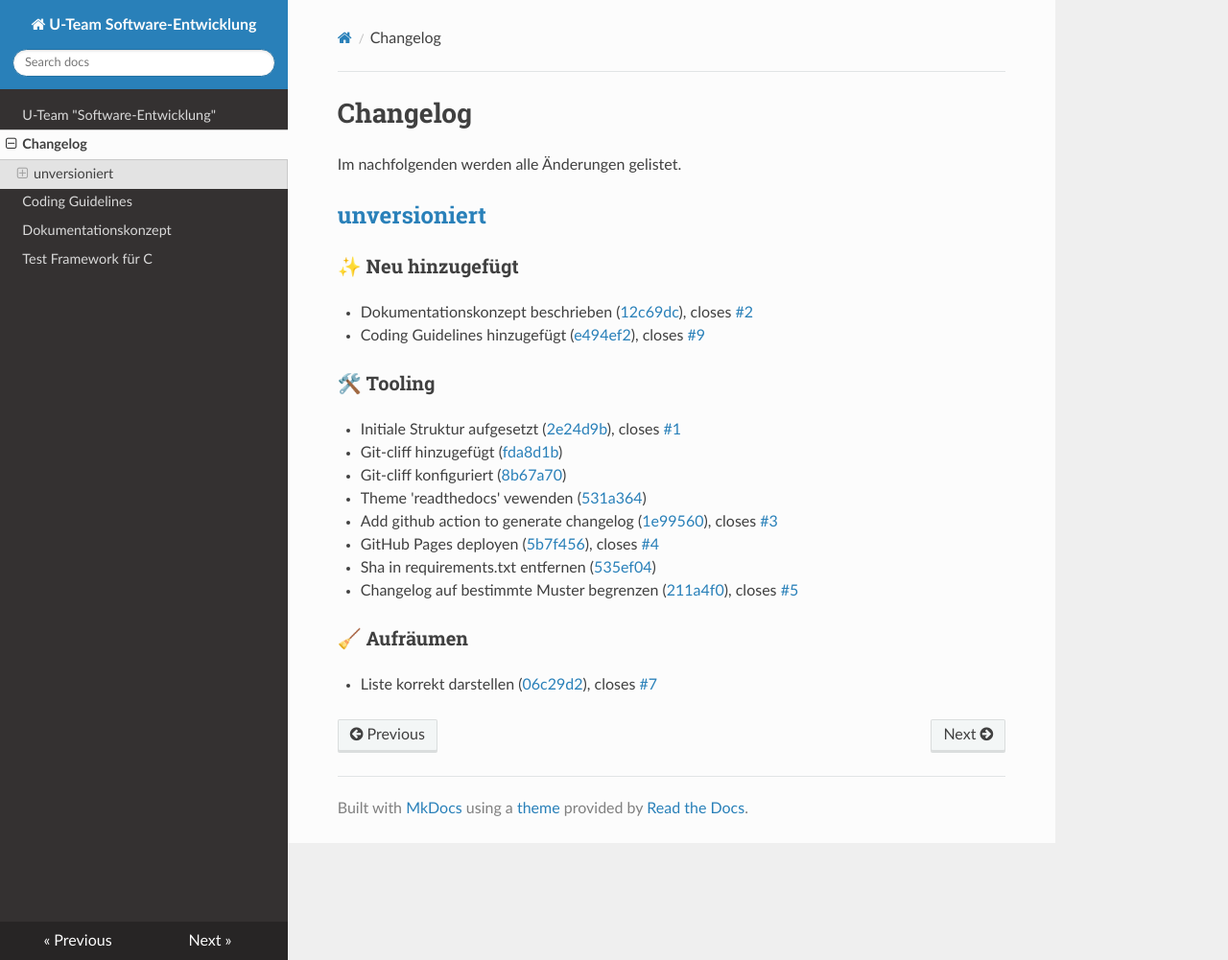
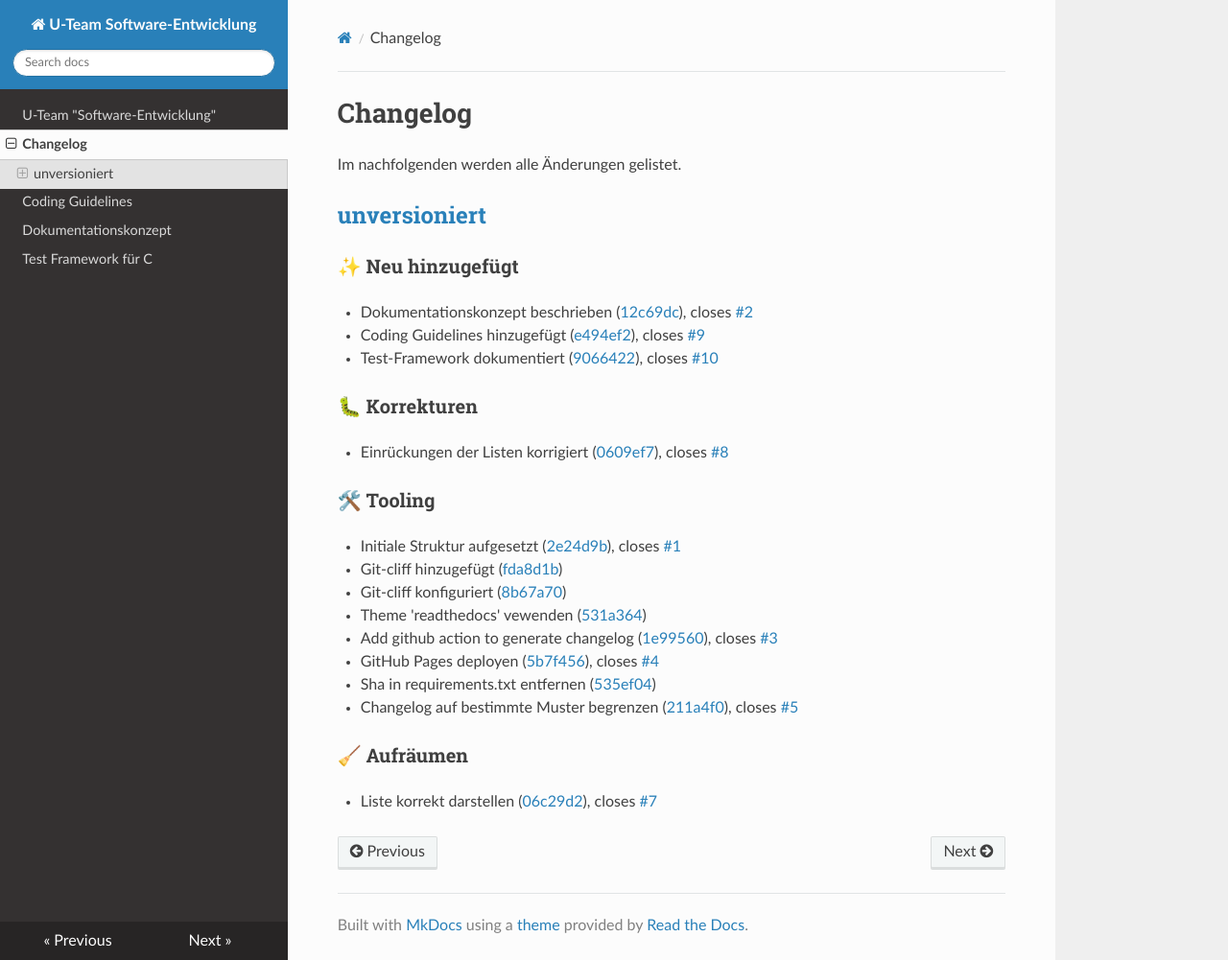
Before and after one commit to BBBaden/uteam-swdev-docs, an MkDocs documentation site: the page built from docs/CHANGELOG.md, in a window 1280 px wide and 1001 px high. Shown: the whole window at 96% size. Built offline with MkDocs 1.6.1, drawn with Linux system fonts in a browser that asks for light colours; nearby versions of some CDN libraries.

Commit message:
chore: Update changelog

```diff
--- a/docs/CHANGELOG.md
+++ b/docs/CHANGELOG.md
@@ -8,6 +8,11 @@ Im nachfolgenden werden alle Änderungen gelistet.
 
 - Dokumentationskonzept beschrieben ([12c69dc](https://github.com/BBBaden/uteam-swdev-docs/commit/12c69dcd99977c7832bd67852c143d971b29a129)), closes [#2](https://github.com/BBBaden/uteam-swdev-docs/issues/2)
 - Coding Guidelines hinzugefügt ([e494ef2](https://github.com/BBBaden/uteam-swdev-docs/commit/e494ef2a534954c7e34123b7e55f564e9736ef62)), closes [#9](https://github.com/BBBaden/uteam-swdev-docs/issues/9)
+- Test-Framework dokumentiert ([9066422](https://github.com/BBBaden/uteam-swdev-docs/commit/9066422ccc356e1d936f6c9e1d738dc2c3ebee24)), closes [#10](https://github.com/BBBaden/uteam-swdev-docs/issues/10)
+
+### 🐛 Korrekturen
+
+- Einrückungen der Listen korrigiert ([0609ef7](https://github.com/BBBaden/uteam-swdev-docs/commit/0609ef77ed86e52d52c0edfd8b646f6e7c7129ef)), closes [#8](https://github.com/BBBaden/uteam-swdev-docs/issues/8)
 
 ### 🛠️ Tooling
 
```
